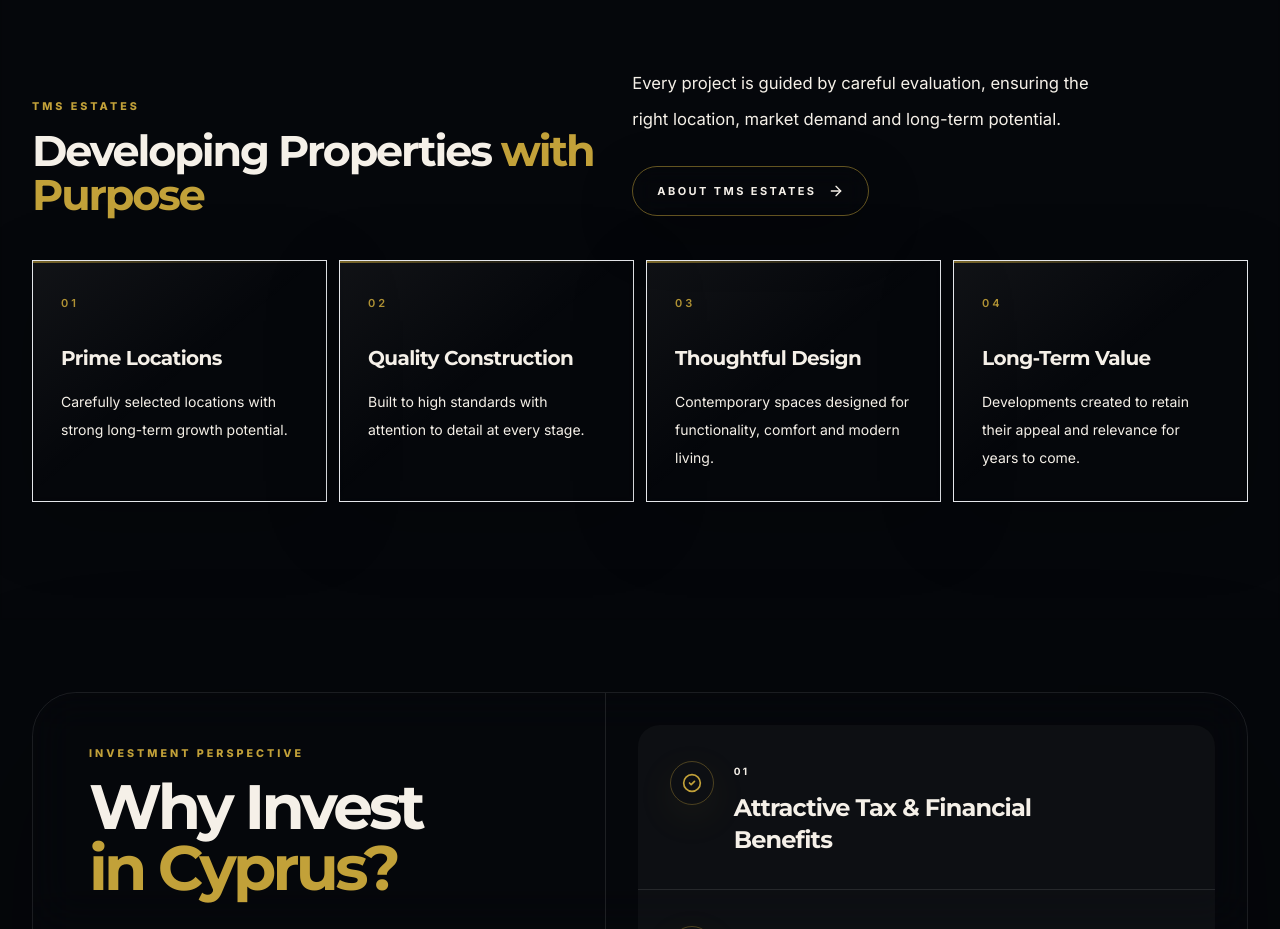
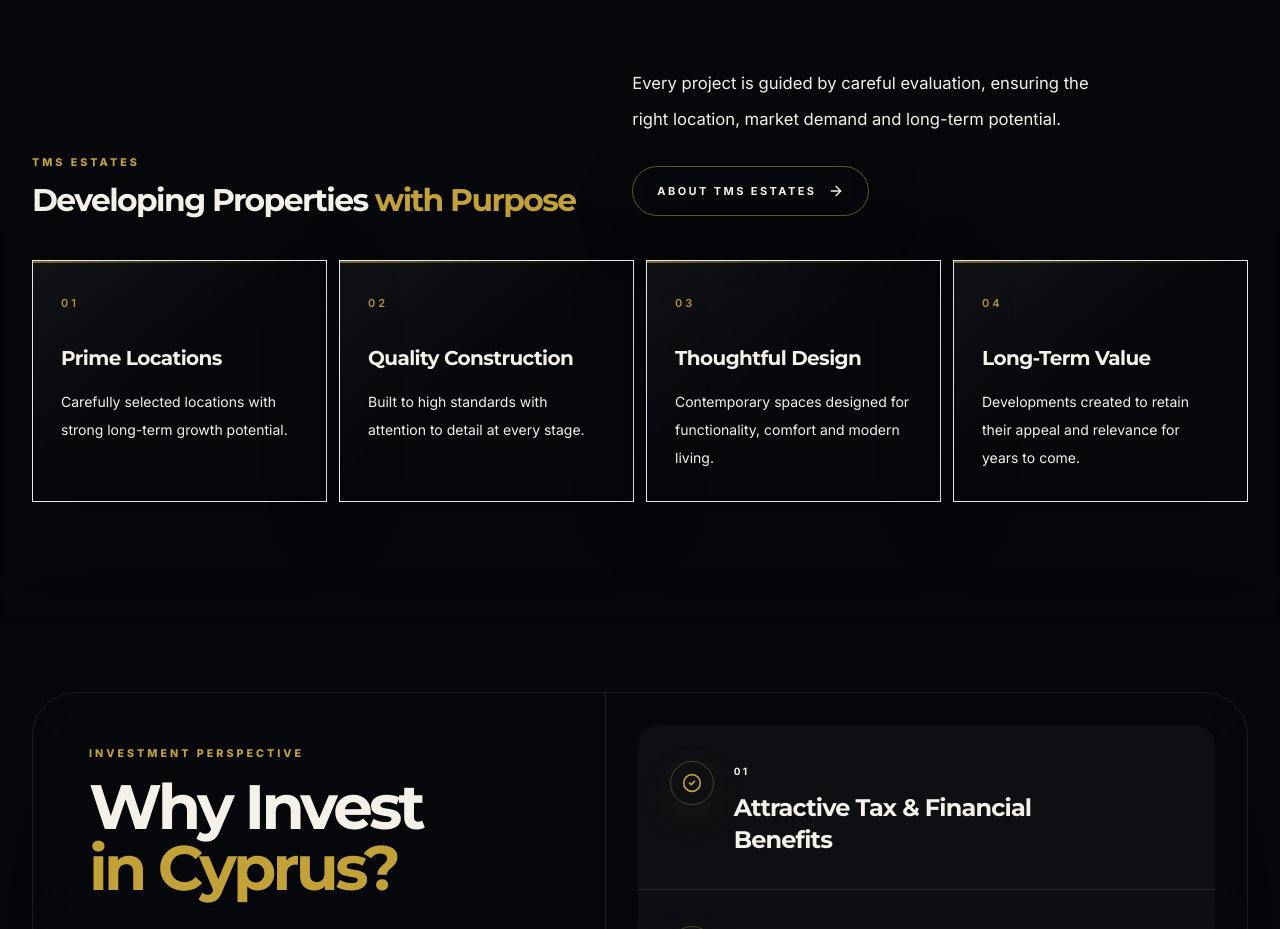
Before and after one commit to tmsgroupeu/tmsestates, a Next.js app in the folder web/: page /en in a window 1280 px wide. Shown: the part 820-1749 px from the top of the page. Built offline with nearby package versions, Linux system fonts and the light colour scheme; no server answers.

Commit message:
Add files via upload

```diff
--- a/web/src/app/globals.css
+++ b/web/src/app/globals.css
@@ -59,7 +59,7 @@ body {
   letter-spacing: -0.05em;
   line-height: 1.02;
   color: var(--ivory);
-  font-size: clamp(1.95rem, 3.35vw, 3.75rem);
+  font-size: clamp(1.6rem, 2.45vw, 2.75rem);
 }
 
 .text-balance {
```
